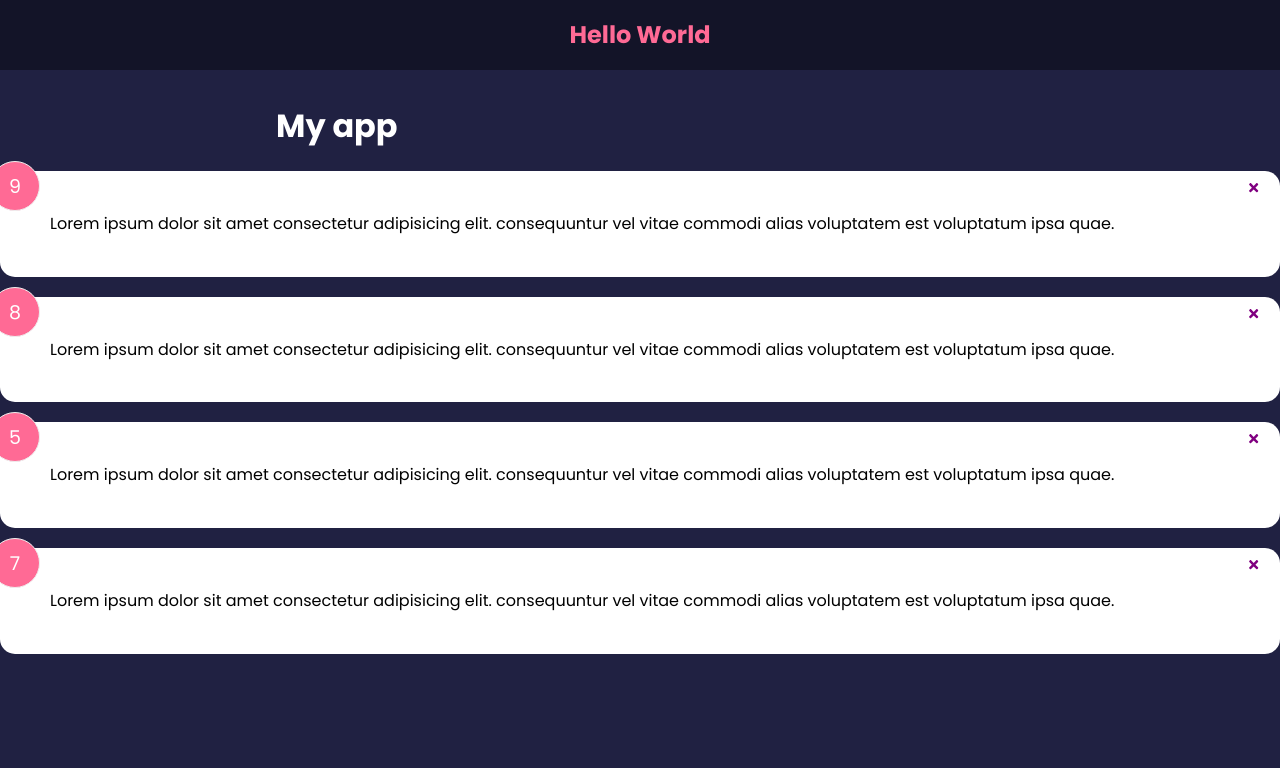
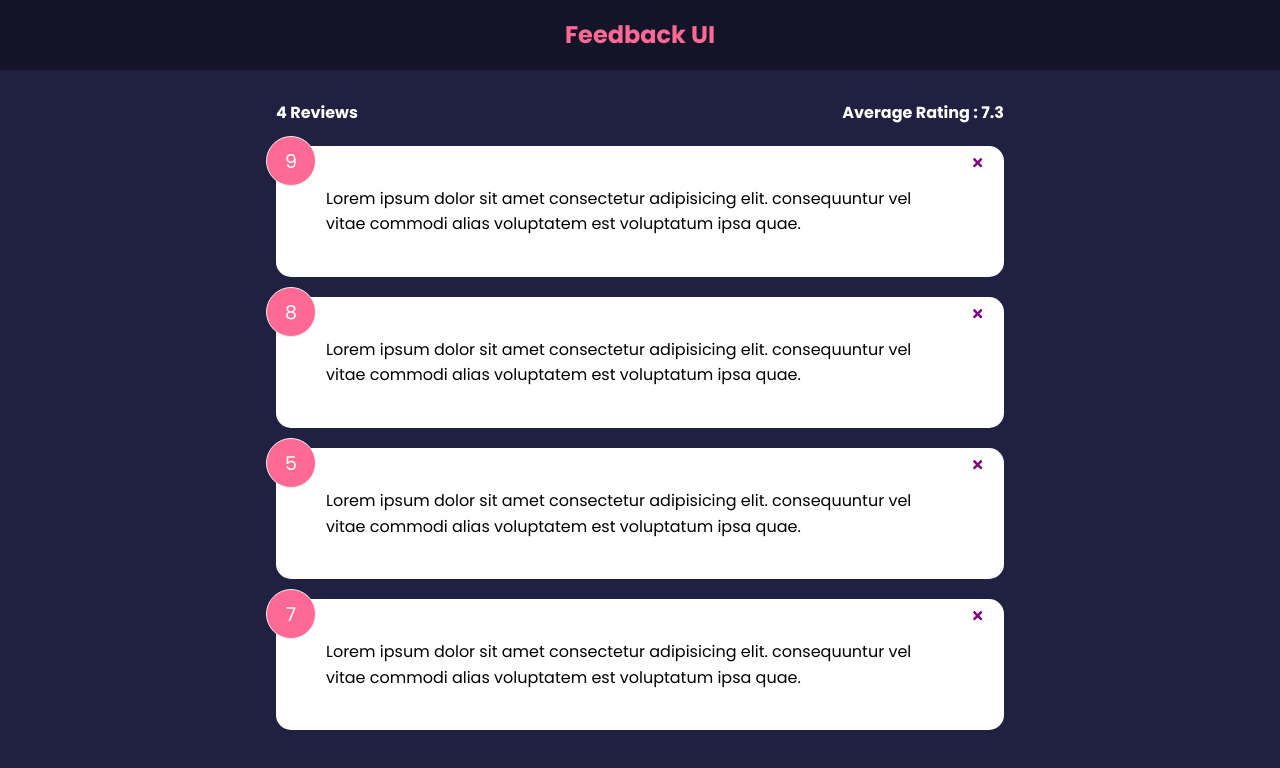
Before and after one commit to coast-guide/Feedback-app, a React (Create React App) app: page / in a window 1280 px wide. Shown: the top 768 px of the page. Built offline with nearby package versions, Linux system fonts and the light colour scheme.

Commit message:
Add FeedbackStat component that displays total number of reviews and average rating

```diff
--- a/src/App.js
+++ b/src/App.js
@@ -2,18 +2,20 @@ import Header from "./components/Header";
 import { useState } from "react";
 import FeedbackList from "./components/FeedbackList";
 import FeedbackData from "./data/FeedbackData";
+import FeedbackStats from "./components/FeedbackStats";
 
 function App() {
   let [feedback, setFeedback] = useState(FeedbackData);
 
+  function deleteFeedback() {}
+
   return (
     <>
-      <Header text="Hello World" />
+      <Header />
       <div className="container">
-        <h1>My app</h1>
+        <FeedbackStats feedback={feedback} />
+        <FeedbackList feedback={feedback} setFeedback={setFeedback} />
       </div>
-
-      <FeedbackList feedback={feedback} />
     </>
   );
 }
--- /dev/null
+++ b/src/components/FeedbackStats.jsx
@@ -0,0 +1,21 @@
+import propTypes from "prop-types";
+
+function FeedbackStats({ feedback }) {
+  function getAverageRating() {
+    if (feedback === null || feedback.length === 0) return 0;
+
+    return (
+      feedback.reduce((acc, curr) => acc + curr.rating, 0) / feedback.length
+    )
+      .toFixed(1)
+      .replace(/[.,]0$/, "");
+  }
+  return (
+    <div className="feedback-stats">
+      <h4>{feedback.length} Reviews</h4>
+      <h4>Average Rating : {getAverageRating()}</h4>
+    </div>
+  );
+}
+
+export default FeedbackStats;
```
